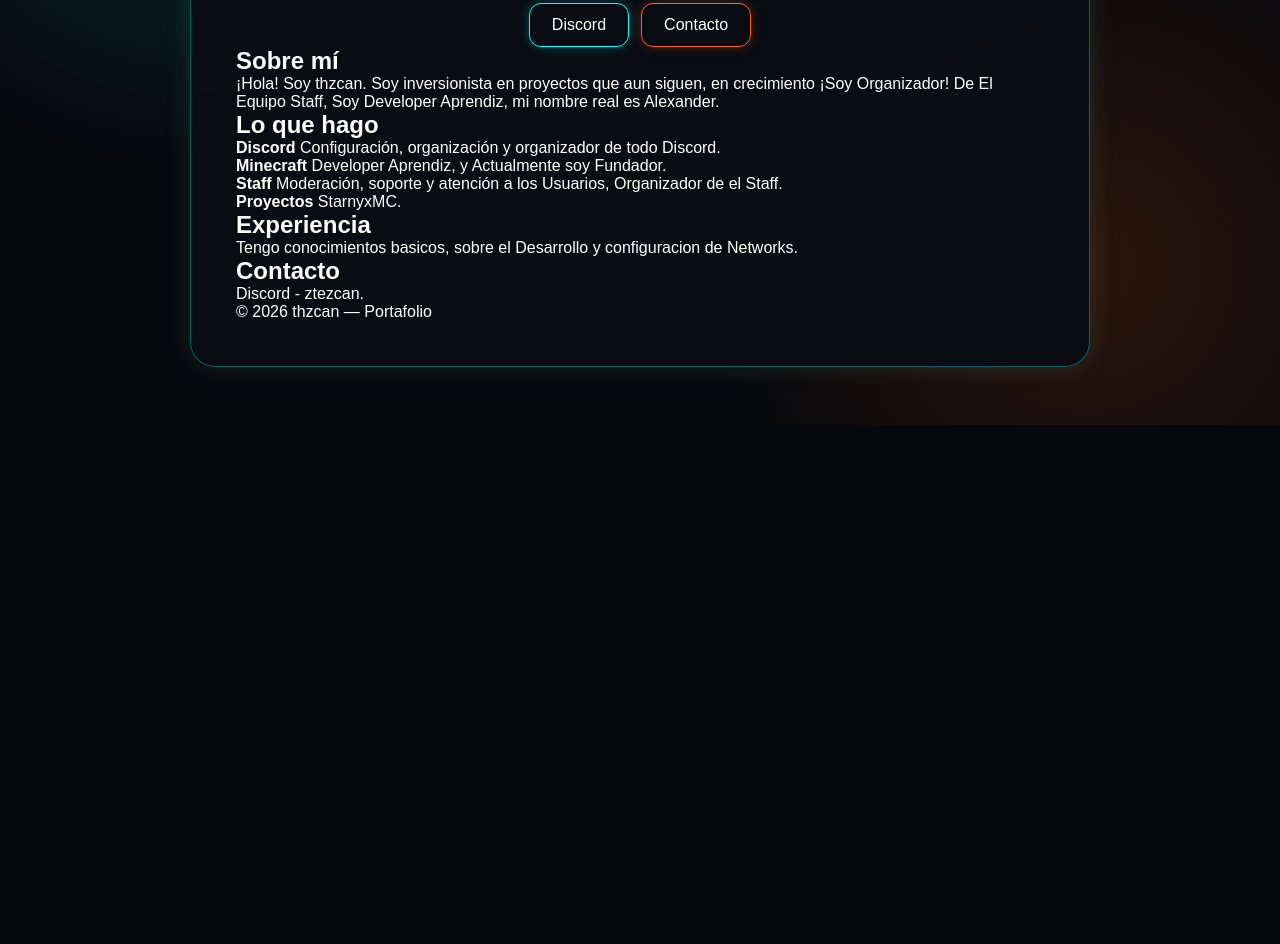
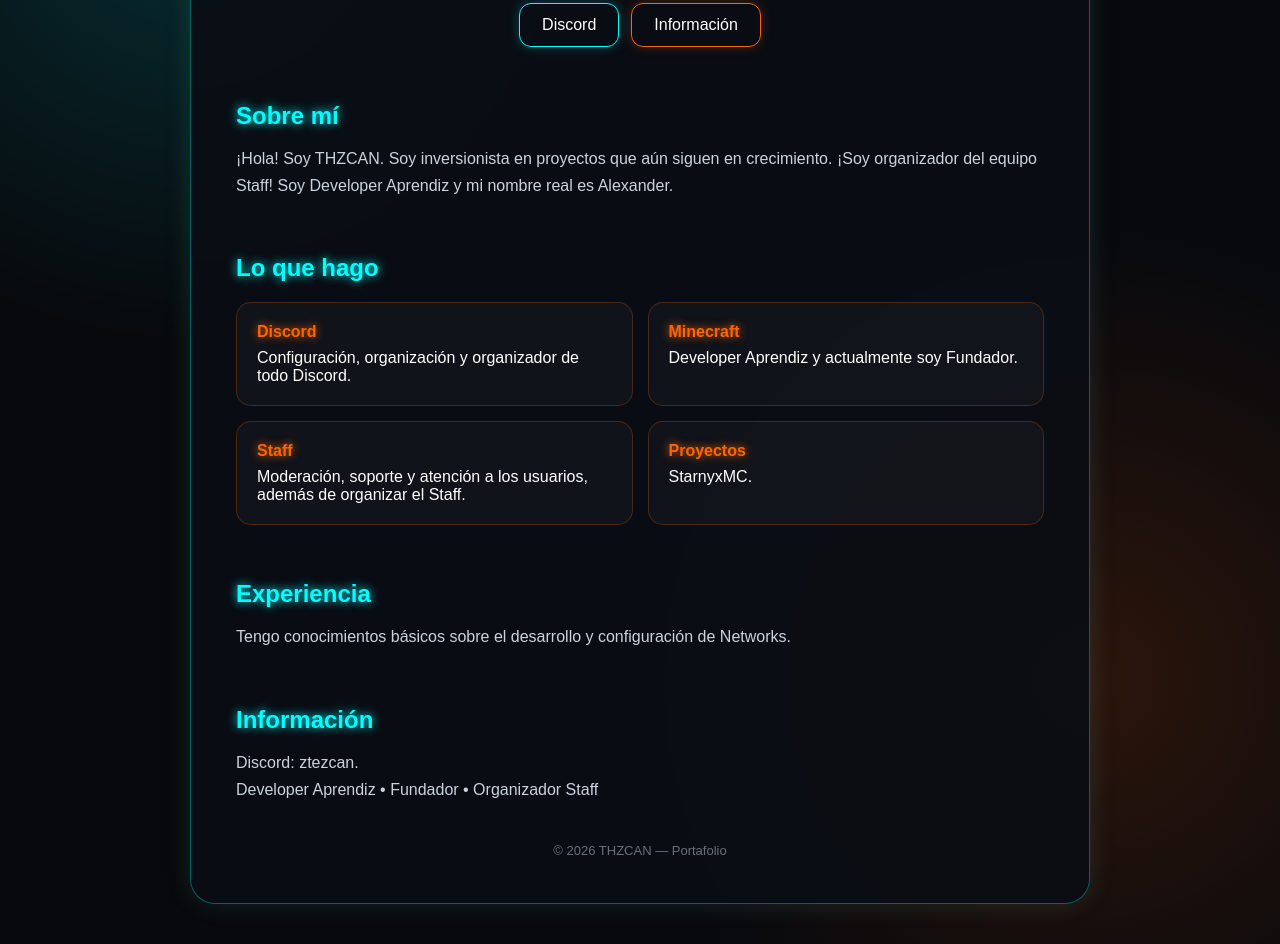
Before and after one commit to alexcampos818272-bot/thzcan, a plain HTML site: page index.html in a window 1280 px wide. Shown: the part 375-1319 px from the top of the page. Before the commit the page ends 800 px from the top, so only its background shows below. Drawn offline with Linux system fonts and the light colour scheme.

Commit message:
Correct capitalization and improve text clarity

```diff
--- a/index.html
+++ b/index.html
@@ -3,7 +3,7 @@
 <head>
   <meta charset="UTF-8">
   <meta name="viewport" content="width=device-width, initial-scale=1.0">
-  <title>thzcan | Portafolio</title>
+  <title>THZCAN | Portafolio</title>
 
   <style>
     * {
@@ -40,6 +40,8 @@
 
     .profile {
       text-align: center;
+    }
+
     .avatar {
       width: 150px;
       height: 150px;
@@ -162,6 +164,7 @@ h1 {
       margin-bottom: 8px;
       text-shadow: 0 0 8px #ff6500;
     }
+
     footer {
       margin-top: 40px;
       text-align: center;
@@ -186,14 +189,11 @@ h1 {
 </head>
 
 <body>
-
   <div class="container">
-
     <div class="card">
 
       <div class="profile">
 
-        <!-- TU FOTO -->
         <img
           class="avatar"
           src="Sans_titre5.png"
@@ -207,6 +207,7 @@ h1 {
         </div>
 
         <div class="buttons">
+
           <a
             class="button"
             href="https://discord.com/"
@@ -215,32 +216,28 @@ h1 {
             Discord
           </a>
 
-
           <a
             class="button orange"
-            href="ztezcan."
+            href="#informacion"
           >
-            Contacto
+            Información
           </a>
+
         </div>
 
       </div>
 
-
       <section>
-
         <h2>Sobre mí</h2>
 
         <p>
-          ¡Hola! Soy thzcan. Soy inversionista en proyectos que aun siguen, en crecimiento
-          ¡Soy Organizador! De El Equipo Staff, Soy Developer Aprendiz, mi nombre real es Alexander.
+          ¡Hola! Soy THZCAN. Soy inversionista en proyectos que aún siguen
+          en crecimiento. ¡Soy organizador del equipo Staff! Soy Developer
+          Aprendiz y mi nombre real es Alexander.
         </p>
-
       </section>
 
-
       <section>
-
         <h2>Lo que hago</h2>
 
         <div class="grid">
@@ -252,60 +249,49 @@ h1 {
 
           <div class="item">
             <strong>Minecraft</strong>
-            Developer Aprendiz, y Actualmente soy Fundador.
+            Developer Aprendiz y actualmente soy Fundador.
           </div>
 
           <div class="item">
             <strong>Staff</strong>
-            Moderación, soporte y atención a los Usuarios,
-            Organizador de el Staff.
+            Moderación, soporte y atención a los usuarios,
+            además de organizar el Staff.
           </div>
 
           <div class="item">
             <strong>Proyectos</strong>
             StarnyxMC.
-
-
           </div>
 
         </div>
-
       </section>
 
-
       <section>
-
         <h2>Experiencia</h2>
 
         <p>
-          Tengo conocimientos basicos, sobre el Desarrollo y configuracion de Networks.
+          Tengo conocimientos básicos sobre el desarrollo
+          y configuración de Networks.
+        </p>
+      </section>
 
+      <section id="informacion">
+        <h2>Información</h2>
 
-
+        <p>
+          Discord: ztezcan.
         </p>
 
+        <p>
+          Developer Aprendiz • Fundador • Organizador Staff
+        </p>
       </section>
 
-
-      <section id="contacto">
-
-        <h2>Contacto</h2>
-
-        <p>
-          Discord - ztezcan.
-
-        </p>
-
-      </section>
-
-
       <footer>
-        © 2026 thzcan — Portafolio
+        © 2026 THZCAN — Portafolio
       </footer>
 
     </div>
-
   </div>
-
 </body>
 </html>
```
Lines whose indentation alone changed are shown as unchanged.
